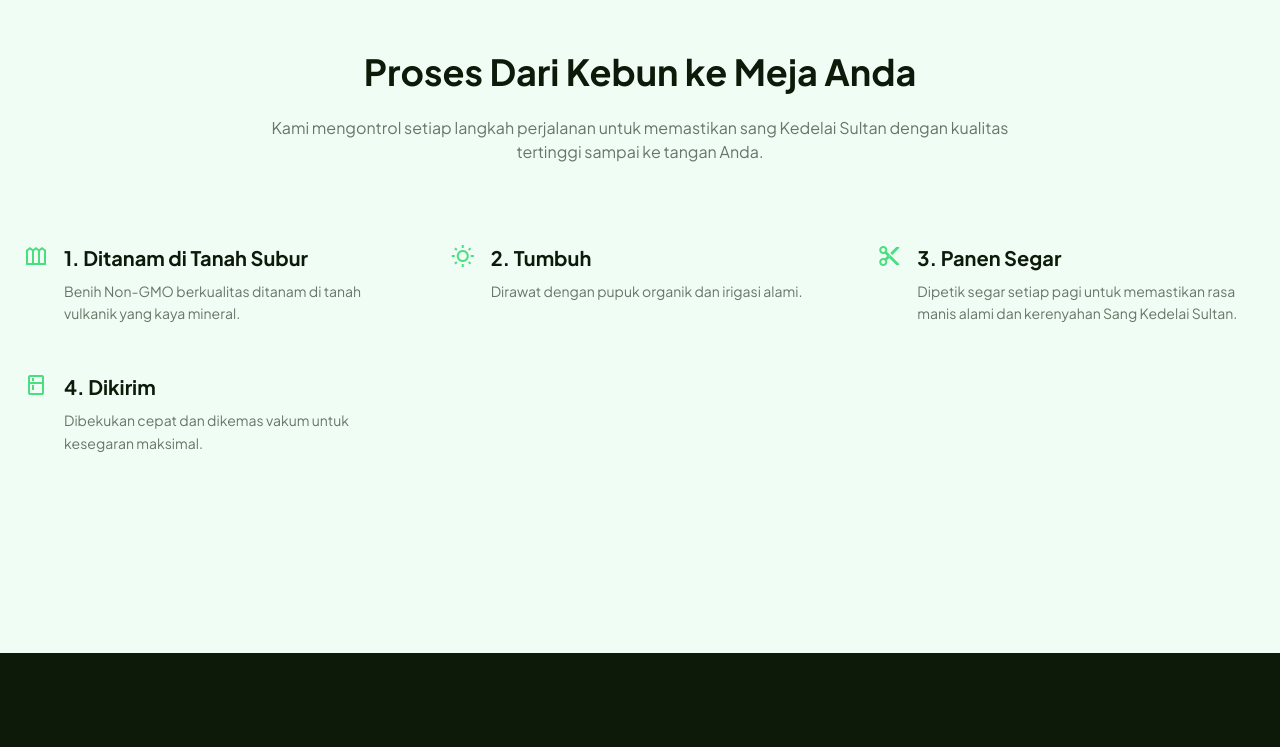
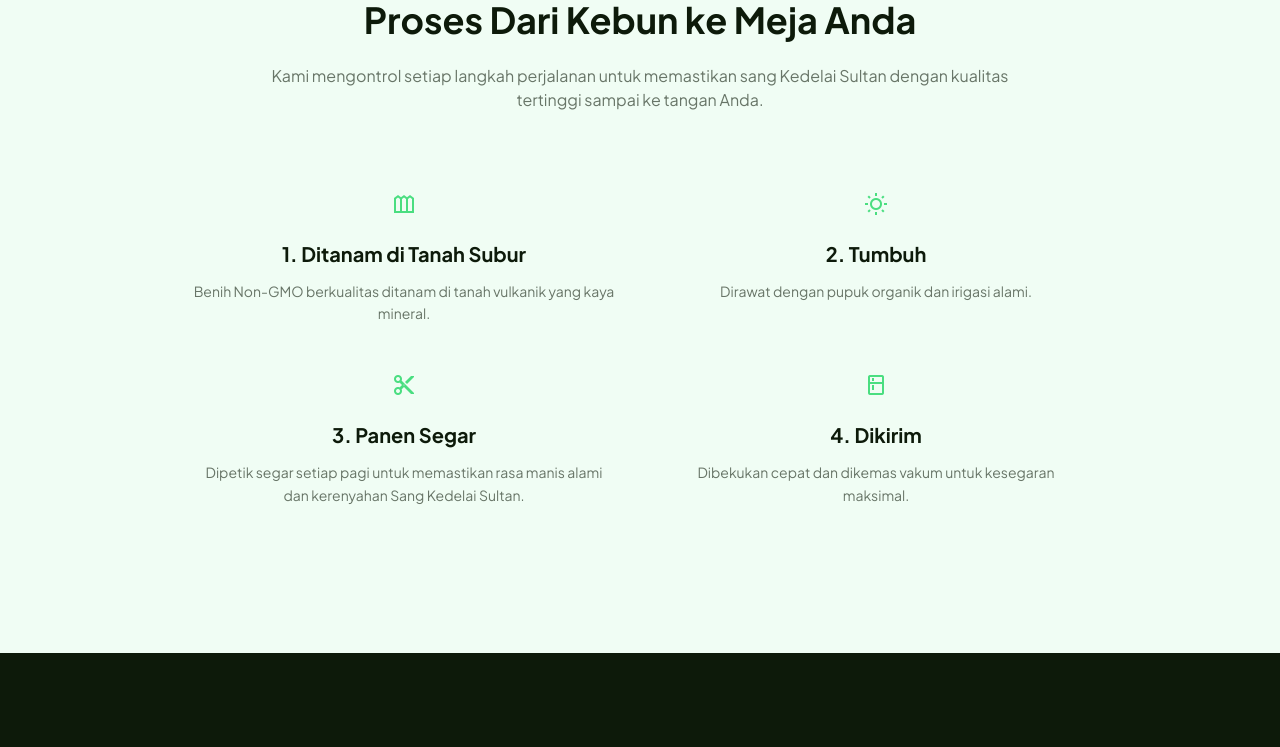
Before and after one commit to damamequ/edamamequ, a React (Vite) app: page / in a window 1280 px wide. Shown: the part 5439-6186 px from the top of the page. Built offline with nearby package versions, Linux system fonts and the light colour scheme; no server answers; the database is empty; grey boxes are pictures that could not be loaded.

Commit message:
design: 2x2 grid process section, remove CTA wrapper

```diff
--- a/src/components/Process.jsx
+++ b/src/components/Process.jsx
@@ -10,18 +10,16 @@
                 </div>
 
                 <div className="relative">
-                    <div className="grid grid-cols-1 md:grid-cols-2 lg:grid-cols-3 gap-12 relative z-10">
+                    <div className="grid grid-cols-2 gap-12 max-w-4xl mx-auto relative z-10">
                         {data.steps?.map((step, i) => (
-                            <div key={i} className="flex items-start gap-4 group">
-                                {/* Icon – left side */}
-                                <span className="material-symbols-outlined text-5xl text-[var(--color-primary)] shrink-0 group-hover:scale-110 transition-transform duration-300">
-                                    {step.icon}
-                                </span>
-                                {/* Text – right side */}
-                                <div>
-                                    <h4 className="text-xl font-bold mb-2 text-[var(--color-accent-dark)]">{step.title}</h4>
-                                    <p className="text-sm text-[var(--color-accent-dark)]/60 leading-relaxed">{step.description}</p>
+                            <div key={i} className="text-center group">
+                                <div className="flex items-center justify-center mx-auto mb-6">
+                                    <span className="material-symbols-outlined text-5xl text-[var(--color-primary)] group-hover:scale-110 transition-transform duration-300">
+                                        {step.icon}
+                                    </span>
                                 </div>
+                                <h4 className="text-xl font-bold mb-3 text-[var(--color-accent-dark)]">{step.title}</h4>
+                                <p className="text-sm text-[var(--color-accent-dark)]/60 leading-relaxed">{step.description}</p>
                             </div>
                         ))}
                     </div>
```
